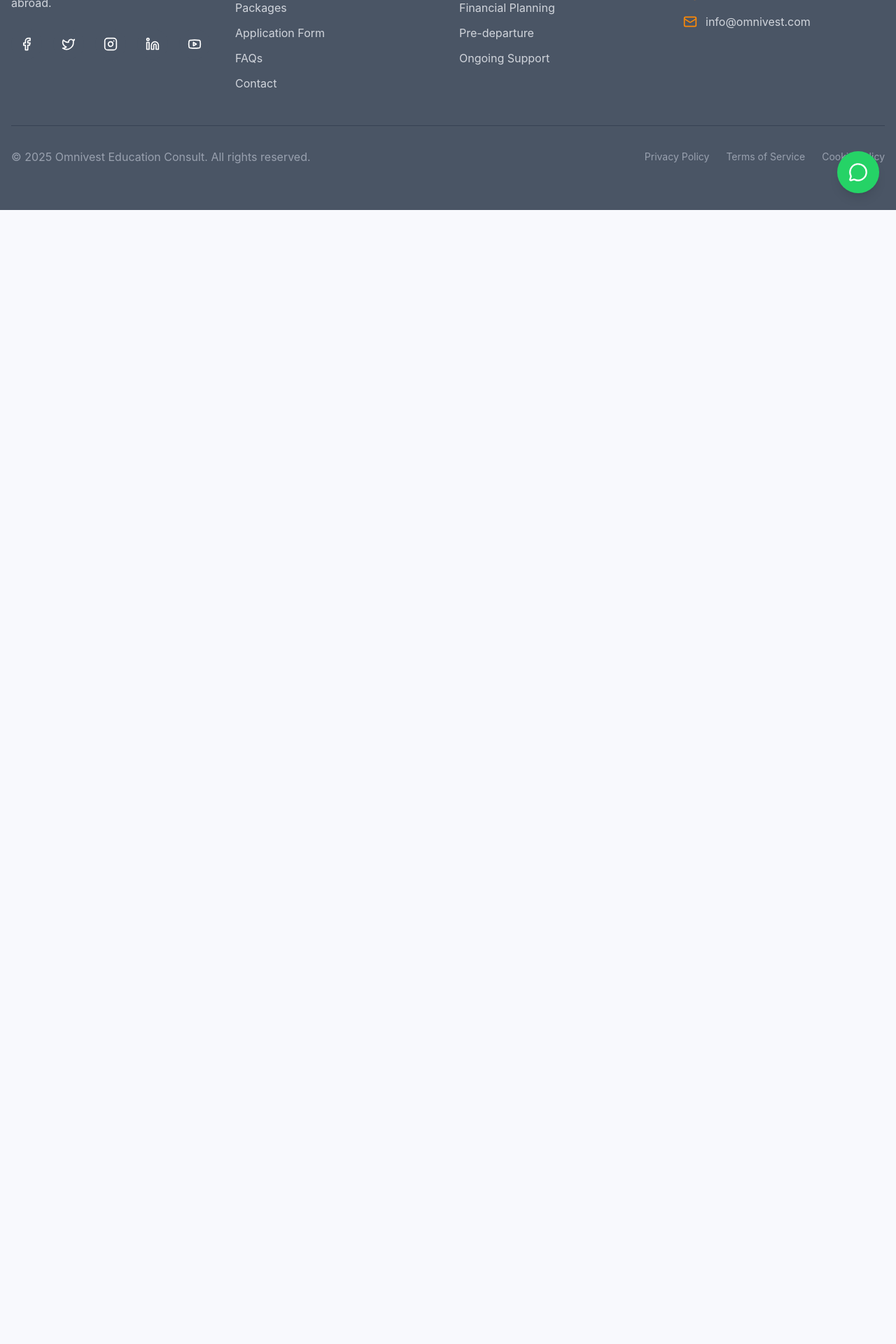
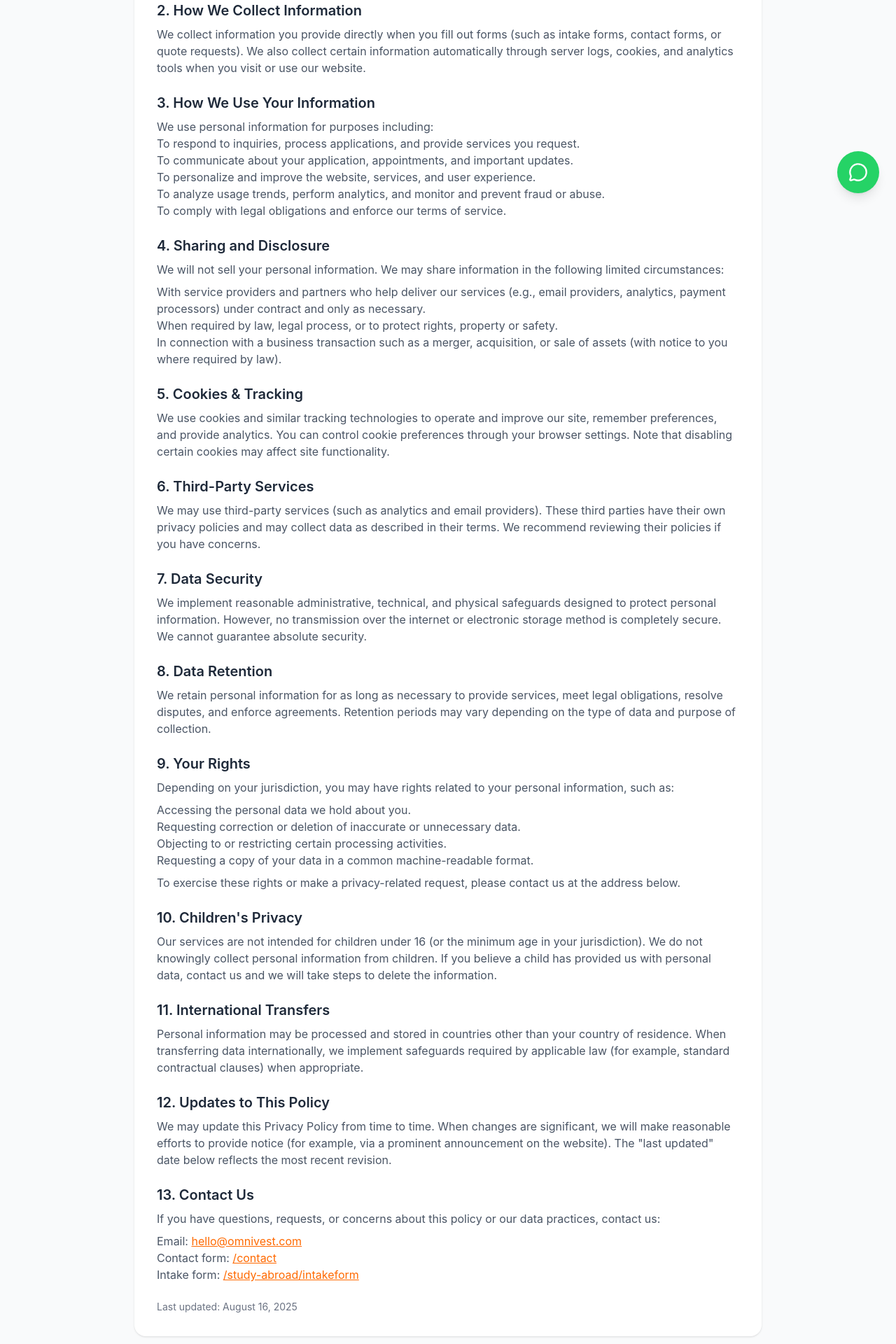
Before and after one commit to KwameGilbert/omnivest, a React (Vite) app: page /privacy-policy in a window 1280 px wide. Shown: the part 500-2420 px from the top of the page at 70% size. Before the commit the page ends 800 px from the top, so only its background shows below. Built offline with nearby package versions, Linux system fonts and the light colour scheme.

Commit message:
feat: Implement Privacy Policy page and update routing and links

```diff
--- a/src/components/layout/Footer.jsx
+++ b/src/components/layout/Footer.jsx
@@ -169,7 +169,7 @@ const Footer = () => {
     <div className="flex space-x-6 text-sm">
         <motion.div whileHover={{ y: -2 }}>
             <Link
-                to="/privacy"
+                to="/privacy-policy"
                 className="text-gray-400 hover:text-orange-400 transition-colors"
             >
                 Privacy Policy
--- a/src/pages/privacy-policy/PrivacyPolicy.jsx
+++ b/src/pages/privacy-policy/PrivacyPolicy.jsx
@@ -0,0 +1,141 @@
+import React from 'react';
+import { Link } from 'react-router-dom';
+
+const PrivacyPolicy = () => {
+  return (
+    <main className="min-h-screen bg-gray-50 py-12 px-4">
+      <div className="container mx-auto max-w-4xl bg-white rounded-2xl shadow p-8">
+        <h1 className="text-3xl font-bold text-gray-900 mb-4">Privacy Policy</h1>
+        <p className="text-gray-600 mb-6">
+          This Privacy Policy explains how Omnivest ("we", "our", or "us") collects, uses, discloses, and protects the personal information you provide when using our website and services. By using our site or submitting information through our forms, you agree to the terms described below.
+        </p>
+
+        <section className="mb-6">
+          <h2 className="text-xl font-semibold text-gray-800 mb-2">1. Information We Collect</h2>
+          <ul className="list-disc list-inside text-gray-600 space-y-1">
+            <li>Contact details: name, email address, phone number.</li>
+            <li>Application / intake data: education level, preferred country, program/course, study level, test scores, funding and budget details, intake timeframe, and additional notes you provide.</li>
+            <li>Usage data: IP address, browser type, pages visited, and interaction logs collected automatically when you visit the site.</li>
+            <li>Cookies and similar technologies: identifiers used to enable site functionality and analytics.</li>
+          </ul>
+        </section>
+
+        <section className="mb-6">
+          <h2 className="text-xl font-semibold text-gray-800 mb-2">2. How We Collect Information</h2>
+          <p className="text-gray-600">
+            We collect information you provide directly when you fill out forms (such as intake forms, contact forms, or quote requests). We also collect certain information automatically through server logs, cookies, and analytics tools when you visit or use our website.
+          </p>
+        </section>
+
+        <section className="mb-6">
+          <h2 className="text-xl font-semibold text-gray-800 mb-2">3. How We Use Your Information</h2>
+          <p className="text-gray-600">
+            We use personal information for purposes including:
+          </p>
+          <ul className="list-disc list-inside text-gray-600 space-y-1">
+            <li>To respond to inquiries, process applications, and provide services you request.</li>
+            <li>To communicate about your application, appointments, and important updates.</li>
+            <li>To personalize and improve the website, services, and user experience.</li>
+            <li>To analyze usage trends, perform analytics, and monitor and prevent fraud or abuse.</li>
+            <li>To comply with legal obligations and enforce our terms of service.</li>
+          </ul>
+        </section>
+
+        <section className="mb-6">
+          <h2 className="text-xl font-semibold text-gray-800 mb-2">4. Sharing and Disclosure</h2>
+          <p className="text-gray-600 mb-2">
+            We will not sell your personal information. We may share information in the following limited circumstances:
+          </p>
+          <ul className="list-disc list-inside text-gray-600 space-y-1">
+            <li>With service providers and partners who help deliver our services (e.g., email providers, analytics, payment processors) under contract and only as necessary.</li>
+            <li>When required by law, legal process, or to protect rights, property or safety.</li>
+            <li>In connection with a business transaction such as a merger, acquisition, or sale of assets (with notice to you where required by law).</li>
+          </ul>
+        </section>
+
+        <section className="mb-6">
+          <h2 className="text-xl font-semibold text-gray-800 mb-2">5. Cookies & Tracking</h2>
+          <p className="text-gray-600">
+            We use cookies and similar tracking technologies to operate and improve our site, remember preferences, and provide analytics. You can control cookie preferences through your browser settings. Note that disabling certain cookies may affect site functionality.
+          </p>
+        </section>
+
+        <section className="mb-6">
+          <h2 className="text-xl font-semibold text-gray-800 mb-2">6. Third-Party Services</h2>
+          <p className="text-gray-600">
+            We may use third-party services (such as analytics and email providers). These third parties have their own privacy policies and may collect data as described in their terms. We recommend reviewing their policies if you have concerns.
+          </p>
+        </section>
+
+        <section className="mb-6">
+          <h2 className="text-xl font-semibold text-gray-800 mb-2">7. Data Security</h2>
+          <p className="text-gray-600">
+            We implement reasonable administrative, technical, and physical safeguards designed to protect personal information. However, no transmission over the internet or electronic storage method is completely secure. We cannot guarantee absolute security.
+          </p>
+        </section>
+
+        <section className="mb-6">
+          <h2 className="text-xl font-semibold text-gray-800 mb-2">8. Data Retention</h2>
+          <p className="text-gray-600">
+            We retain personal information for as long as necessary to provide services, meet legal obligations, resolve disputes, and enforce agreements. Retention periods may vary depending on the type of data and purpose of collection.
+          </p>
+        </section>
+
+        <section className="mb-6">
+          <h2 className="text-xl font-semibold text-gray-800 mb-2">9. Your Rights</h2>
+          <p className="text-gray-600 mb-2">
+            Depending on your jurisdiction, you may have rights related to your personal information, such as:
+          </p>
+          <ul className="list-disc list-inside text-gray-600 space-y-1">
+            <li>Accessing the personal data we hold about you.</li>
+            <li>Requesting correction or deletion of inaccurate or unnecessary data.</li>
+            <li>Objecting to or restricting certain processing activities.</li>
+            <li>Requesting a copy of your data in a common machine-readable format.</li>
+          </ul>
+          <p className="text-gray-600 mt-2">
+            To exercise these rights or make a privacy-related request, please contact us at the address below.
+          </p>
+        </section>
+
+        <section className="mb-6">
+          <h2 className="text-xl font-semibold text-gray-800 mb-2">10. Children's Privacy</h2>
+          <p className="text-gray-600">
+            Our services are not intended for children under 16 (or the minimum age in your jurisdiction). We do not knowingly collect personal information from children. If you believe a child has provided us with personal data, contact us and we will take steps to delete the information.
+          </p>
+        </section>
+
+        <section className="mb-6">
+          <h2 className="text-xl font-semibold text-gray-800 mb-2">11. International Transfers</h2>
+          <p className="text-gray-600">
+            Personal information may be processed and stored in countries other than your country of residence. When transferring data internationally, we implement safeguards required by applicable law (for example, standard contractual clauses) when appropriate.
+          </p>
+        </section>
+
+        <section className="mb-6">
+          <h2 className="text-xl font-semibold text-gray-800 mb-2">12. Updates to This Policy</h2>
+          <p className="text-gray-600">
+            We may update this Privacy Policy from time to time. When changes are significant, we will make reasonable efforts to provide notice (for example, via a prominent announcement on the website). The "last updated" date below reflects the most recent revision.
+          </p>
+        </section>
+
+        <section className="mb-6">
+          <h2 className="text-xl font-semibold text-gray-800 mb-2">13. Contact Us</h2>
+          <p className="text-gray-600 mb-2">
+            If you have questions, requests, or concerns about this policy or our data practices, contact us:
+          </p>
+          <ul className="list-none text-gray-600">
+            <li>Email: <a className="text-orange-500 underline" href="mailto:hello@omnivest.com">hello@omnivest.com</a></li>
+            <li>Contact form: <Link className="text-orange-500 underline" to="/contact">/contact</Link></li>
+            <li>Intake form: <Link className="text-orange-500 underline" to="/study-abroad/intakeform">/study-abroad/intakeform</Link></li>
+          </ul>
+        </section>
+
+        <p className="text-sm text-gray-500 mt-6">
+          Last updated: August 16, 2025
+        </p>
+      </div>
+    </main>
+  );
+};
+
+export default PrivacyPolicy;
--- a/src/pages/study-abroad/IntakeForm.jsx
+++ b/src/pages/study-abroad/IntakeForm.jsx
@@ -441,7 +441,7 @@ const IntakeForm = () => {
           )}
 
           <p className="text-xs text-gray-500 mt-4 text-center">
-            By submitting this form, you agree to our <a href="#" className="text-orange-500 underline">Privacy Policy</a> and consent to being contacted regarding your application.
+            By submitting this form, you agree to our <Link to="/privacy-policy" className="text-orange-500 underline">Privacy Policy</Link> and consent to being contacted regarding your application.
           </p>
         </form>
         </div>
--- a/src/routes/AppRoutes.jsx
+++ b/src/routes/AppRoutes.jsx
@@ -6,6 +6,7 @@ import Services from './../pages/services/Services';
 import Packages from './../pages/packages/Packages';
 import Contact from './../pages/contact/Contact';
 import IntakeForm from './../pages/study-abroad/IntakeForm';
+import PrivacyPolicy from './../pages/privacy-policy/PrivacyPolicy';
 import TestPage from '../pages/TestPage';
 
 
@@ -19,6 +20,7 @@ const AppRoutes = () => {
             <Route path="/packages" element={<Packages />} />
             <Route path="/contact" element={<Contact />} />
             <Route path="/intake-form" element={<IntakeForm />} />
+            <Route path="/privacy-policy" element={<PrivacyPolicy />} />
             <Route path="/test" element={<TestPage />} />
             {/* Add other routes here */}
         </Routes>
```
